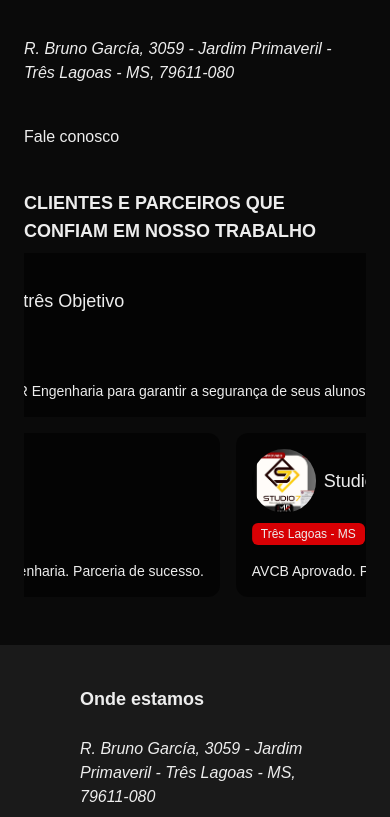
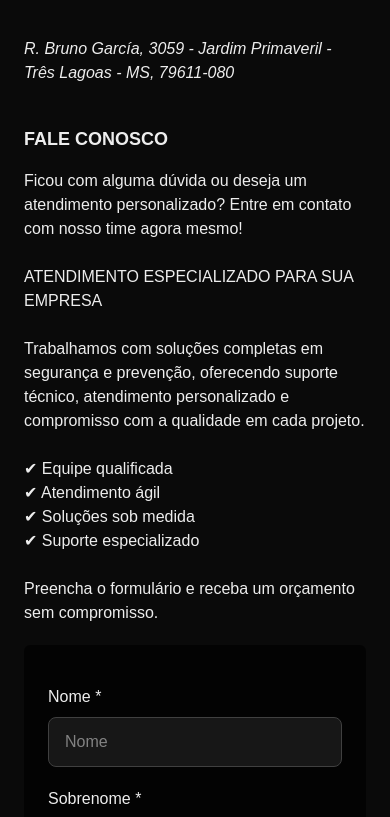
Before and after one commit to grupomrengenharia/grupomreng-frontend, a Next.js app: page / in a window 390 px wide. Shown: the part 7420-8237 px from the top of the page. Built offline with nearby package versions, Linux system fonts and the light colour scheme; no server answers; grey boxes are pictures that could not be loaded.

Commit message:
feat(mobile): add general improvements on mobile views

```diff
--- a/src/app/carrinho/page.tsx
+++ b/src/app/carrinho/page.tsx
@@ -10,9 +10,10 @@ import { useCart } from '@/src/hooks';
 import { api, ContactFormData } from '@/src/lib';
 import Link from 'next/link';
 import { useMemo } from 'react';
+import { toast } from 'sonner';
 
 export default function CartPage() {
-  const { products, services } = useCart();
+  const { products, services, clearCart, itemsCount } = useCart();
 
   const renderedProducts = useMemo(() => {
     if (products.length === 0) {
@@ -52,7 +53,12 @@ export default function CartPage() {
 
   const handleSubmit = async (data: ContactFormData) => {
     try {
-      const response = await api.post('/send-form', {
+      if (itemsCount === 0) {
+        toast.info('Adicione pelo menos um item no carrinho!');
+        return;
+      }
+
+      await api.post('/quote-form', {
         customerData: data,
         cartData: {
           products: products.map((p) => ({
@@ -67,14 +73,17 @@ export default function CartPage() {
           })),
         },
       });
-      return response.data;
+
+      clearCart();
     } catch {
-      console.log('Erro ao enviar pedido');
+      toast.error(
+        'Houve um erro ao processar sua solicitação. Tente novamente em alguns segundos',
+      );
     }
   };
 
   return (
-    <div className="grid grid-cols-1 lg:grid-cols-[3fr_1fr] gap-10 section min-h-[70vh] mb-20 xl:gap-20 pt-10 pb-10">
+    <div className="grid grid-cols-1 xl:grid-cols-[2fr_2fr] 2xl:grid-cols-[3fr_1fr] gap-10 section min-h-[70vh] mb-20 xl:gap-20 pt-10 pb-10">
       <div className="flex flex-col gap-10">
         <SectionTitle title="Meu carrinho" />
 
@@ -105,7 +114,7 @@ export default function CartPage() {
         </div>
       </div>
 
-      <div className="bg-black/65 p-6 rounded-lg text-neutral-300 max-h-[80vh] flex flex-col justify-between gap-5">
+      <div className="bg-black/65 p-6 rounded-lg text-neutral-300 h-max flex flex-col justify-between gap-5">
         <h2 className="text-lg font-bold">Finalizar pedido</h2>
         <ContactForm handleSubmit={handleSubmit} />
         <p className="text-sm text-center">
--- /dev/null
+++ b/src/app/sucesso/page.tsx
@@ -0,0 +1,30 @@
+import { ProductsSection } from '@/src/components';
+import Link from 'next/link';
+import categories from '@/data/categories.json';
+
+export default function SuccessPage() {
+  const baseProducts = categories['sinalizacao-de-emergencia'].products;
+
+  return (
+    <section className="min-h-[80vh] py-20 flex flex-col gap-20">
+      <div className="flex flex-col gap-4 items-center justify-center">
+        <h1 className="font-bold text-2xl">Pronto!</h1>
+        <p className="text-xl">
+          Já recebemos sua solicitação e logo nosso time entrará em contato com
+          você
+        </p>
+        <Link
+          href="/"
+          replace
+          className="bg-(--brand-color) cursor-pointer px-6 py-3 rounded-md font-semibold hover:brightness-90 transition w-full sm:w-auto text-center"
+        >
+          <span>Voltar ao início</span>
+        </Link>
+      </div>
+
+      <div>
+        <ProductsSection products={baseProducts} title="Confira também" />
+      </div>
+    </section>
+  );
+}
--- a/src/components/cart-button/index.tsx
+++ b/src/components/cart-button/index.tsx
@@ -15,7 +15,7 @@ export function CartButton({ asFab = false }: Readonly<Props>) {
   const pathname = usePathname();
 
   const fabStyles = asFab
-    ? 'fixed bottom-5 right-5 z-10 p-5 rounded-full text-white bg-(--brand-color) justify-center transiton-all hover:opacity-75'
+    ? 'fixed bottom-5 right-5 z-50 p-5 rounded-full text-white bg-(--brand-color) justify-center  border border-black'
     : '';
 
   if (asFab && (itemsCount === 0 || pathname === '/carrinho')) {
--- a/src/components/cart-product/index.tsx
+++ b/src/components/cart-product/index.tsx
@@ -49,7 +49,7 @@ export function CartProduct({ product }: Readonly<CartProduct>) {
   );
 
   return (
-    <div className="flex items-center w-full gap-5 bg-slate-400/5 p-3 rounded-md h-36">
+    <div className="flex flex-col sm:flex-row items-center w-full gap-5 bg-slate-400/5 py-10 sm:p-3 rounded-md sm:h-36">
       <div className="relative w-24 h-28 overflow-hidden">
         <Image
           src={product.images[0]}
@@ -63,13 +63,13 @@ export function CartProduct({ product }: Readonly<CartProduct>) {
         href={`/produtos/${product.id}`}
         className="flex-1 flex items-center hover:bg-slate-400/10 rounded-md transition-colors h-full p-2 px-4"
       >
-        <div className="flex flex-col justify-center flex-2 gap-1 h-full">
+        <div className="flex flex-col justify-center flex-2 gap-1 h-full text-center">
           <span className="font-bold text-lg">{capitalize(product.name)}</span>
           <p className="line-clamp-2">{product.description}</p>
         </div>
       </Link>
 
-      <div className="flex gap-24 items-center mr-6">
+      <div className="flex gap-24 xl:gap-16 2xl:gap-24 items-center mr-6">
         <div className="flex gap-2">
           <button
             onClick={() => handleUpdateQuantity('decrement')}
--- a/src/components/cart-service/index.tsx
+++ b/src/components/cart-service/index.tsx
@@ -12,14 +12,14 @@ export function CartService({ service }: Readonly<Props>) {
   const { removeServiceFromCart } = useCart();
 
   return (
-    <div className="flex items-center w-full gap-5 bg-slate-400/5 p-3 rounded-md h-36">
+    <div className="flex flex-col sm:flex-row items-center w-full gap-5 bg-slate-400/5 py-6 px-4 lg:p-3 rounded-md lg:h-36">
       <div className="relative w-24 h-28 flex items-center justify-center overflow-hidden">
         <VscWorkspaceTrusted size={48} />
       </div>
 
       <Link
         href={`/servicos/${service.id}`}
-        className="flex-1 flex items-center hover:bg-slate-400/10 rounded-md transition-colors h-full p-2 px-4"
+        className="flex-1 flex items-center text-center hover:bg-slate-400/10 rounded-md transition-colors h-full"
       >
         <div className="flex flex-col justify-center flex-2 gap-1 h-full">
           <span className="font-bold text-lg">{service.title}</span>
--- a/src/components/contact-form-section/index.tsx
+++ b/src/components/contact-form-section/index.tsx
@@ -1,7 +1,55 @@
+import { useCallback } from 'react';
+import { ContactForm } from '../contact-form';
+import { SectionTitle } from '../section-title';
+import { api, ContactFormData } from '@/src/lib';
+import { toast } from 'sonner';
+
 export function ContactFormSection() {
+  const handleSubmit = useCallback(async (data: ContactFormData) => {
+    try {
+      await api.post('/contact-form', {
+        customerData: data,
+      });
+
+      toast.info('Pronto! Recebemos seu contato e retornaremos em breve.');
+    } catch {
+      toast.error(
+        'Houve um erro ao processar sua solicitação. Tente novamente em alguns segundos',
+      );
+    }
+  }, []);
+
   return (
-    <section>
-      <span>Fale conosco</span>
+    <section className="flex flex-col gap-4">
+      <SectionTitle title="Fale conosco" />
+      <div className="grid lg:grid-cols-2 gap-5">
+        <div className="space-y-6">
+          <p>
+            Ficou com alguma dúvida ou deseja um atendimento personalizado?
+            Entre em contato com nosso time agora mesmo!
+          </p>
+          <div className="space-y-6">
+            <h3>ATENDIMENTO ESPECIALIZADO PARA SUA EMPRESA</h3>
+            <p>
+              Trabalhamos com soluções completas em segurança e prevenção,
+              oferecendo suporte técnico, atendimento personalizado e
+              compromisso com a qualidade em cada projeto.
+            </p>
+            <ul>
+              <li>✔ Equipe qualificada</li>
+              <li>✔ Atendimento ágil</li>
+              <li>✔ Soluções sob medida</li>
+              <li>✔ Suporte especializado</li>
+            </ul>
+            <span>
+              Preencha o formulário e receba um orçamento sem compromisso.
+            </span>
+          </div>
+        </div>
+        <div className="bg-black/65 py-10 px-6 rounded-md">
+          <ContactForm handleSubmit={handleSubmit} />
+        </div>
+      </div>
     </section>
   );
 }
--- a/src/components/contact-form/index.tsx
+++ b/src/components/contact-form/index.tsx
@@ -11,14 +11,18 @@ import { useCallback } from 'react';
 
 interface Props {
   handleSubmit: (data: ContactFormData) => Promise<void>;
+  clearAfterSubmit?: boolean;
 }
 
-export function ContactForm({ handleSubmit }: Readonly<Props>) {
+export function ContactForm({
+  handleSubmit,
+  clearAfterSubmit = false,
+}: Readonly<Props>) {
   const {
     register,
     handleSubmit: formhandleSubmit,
+    reset,
     formState: { errors, isSubmitting },
-    reset,
   } = useForm<ContactFormData>({
     resolver: zodResolver(contactFormSchema),
   });
@@ -26,9 +30,11 @@ export function ContactForm({ handleSubmit }: Readonly<Props>) {
   const onSubmit = useCallback(
     async (data: ContactFormData) => {
       await handleSubmit(data);
-      reset();
+      if (clearAfterSubmit) {
+        reset();
+      }
     },
-    [handleSubmit, reset],
+    [handleSubmit, reset, clearAfterSubmit],
   );
 
   return (
--- a/src/components/footer/index.tsx
+++ b/src/components/footer/index.tsx
@@ -4,7 +4,7 @@ import { FaFacebookSquare, FaInstagram } from 'react-icons/fa';
 
 export function Footer() {
   return (
-    <footer className="w-full grid grid-cols-1 md:grid-cols-2 lg:grid-cols-3 gap-10 bg-(--soft-black) py-10 px-20">
+    <footer className="w-full grid grid-cols-1 md:grid-cols-2 lg:grid-cols-3 gap-10 bg-(--soft-black) py-10 px-5 sm:px-20">
       <div className="flex flex-col items-start justify-center gap-6">
         <h2 className="font-bold text-lg">Onde estamos</h2>
         <address>
--- a/src/components/service-card/index.tsx
+++ b/src/components/service-card/index.tsx
@@ -63,10 +63,13 @@ export function ServiceCard({ service, icon }: Props) {
         <div className="self-center justify-self-center flex items-center justify-center w-20 h-20 bg-black/50 rounded-full">
           {icon}
         </div>
+
         <h3 className="text-xl font-bold">{service.title}</h3>
+
         <p className=" p-4 rounded-lg bg-black/55 flex justify-center items-center">
           {service.description}
         </p>
+
         <div
           className="py-4 flex items-center justify-center"
           suppressHydrationWarning
--- a/src/lib/zustand/stores/cart/actions.ts
+++ b/src/lib/zustand/stores/cart/actions.ts
@@ -68,4 +68,7 @@ export const cartActions = (
       ),
     });
   },
+  clearCart: () => {
+    set({ products: [], services: [] });
+  },
 });
--- a/src/lib/zustand/stores/cart/types.ts
+++ b/src/lib/zustand/stores/cart/types.ts
@@ -12,6 +12,7 @@ export type CartStoreActions = {
   ) => (Product & { quantity: number }) | undefined;
   findCartService: (serviceId: string) => Service | undefined;
   updateProductQuantity: (productId: string, quantity: number) => void;
+  clearCart: () => void;
 };
 
 export type CartStoreState = {
```
Also changed, not shown: 2 other files (tests, documents, lock files or other folders).
